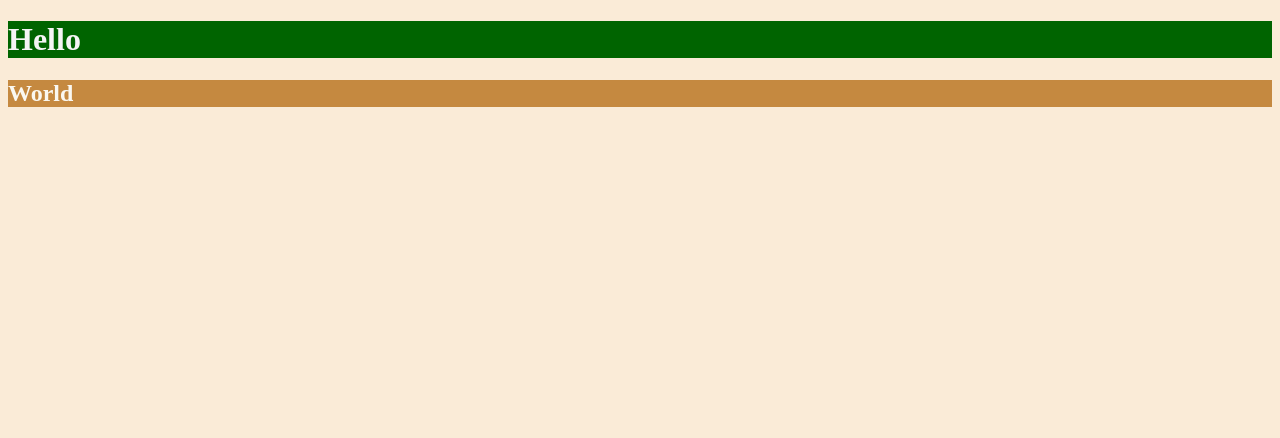
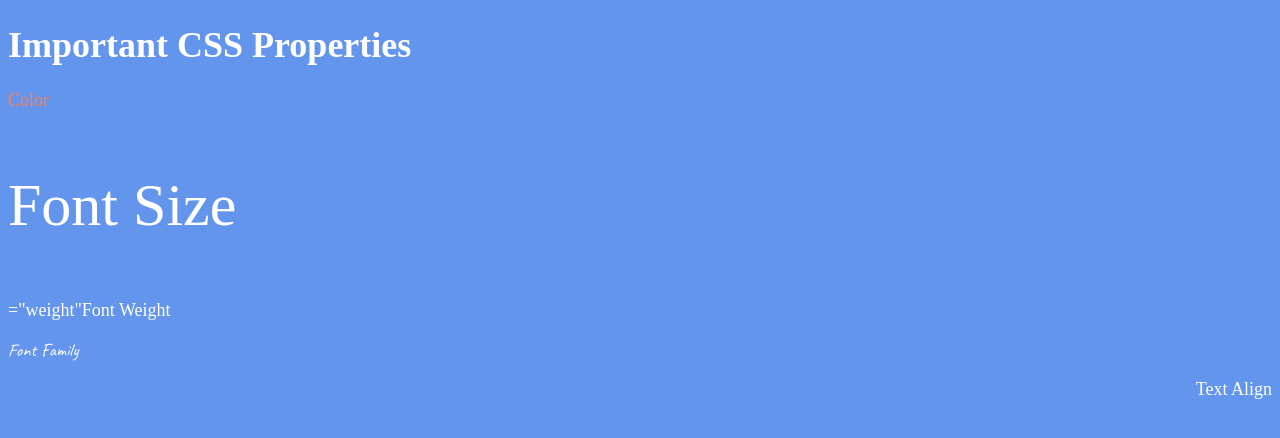
Before and after one commit to alina-bai/31github, a plain HTML site: page index.html in a window 1280 px wide. Drawn offline with Linux system fonts and the light colour scheme.

Commit message:
Add files via upload
Day3/2

```diff
--- a/index.html
+++ b/index.html
@@ -3,32 +3,64 @@
 
 <head>
   <meta charset="UTF-8">
-  <title>Colors</title>
+  <title>CSS Properties</title>
   <style>
-    body {
-      background-color: antiquewhite
-    }
-    h1 {
-      color: whitesmoke;
-      background: darkgreen;
-    }
-    h2{
-      color: #FAF8F1;
-      background-color: #C58940;
+
+  html {
+      font-size: 30px;
     }
 
-  /* Write your CSS code here. */
-    /* 1. Make the background of the webpage "antiquewhite"
-    2. Make the h1 "whitesmoke"
-    3. Make the background of the h1 "darkseagreen"
-    4. Make the h2 #FAF8F1
-    5. Make the background of the h2 "#C58940" */
+  body {
+      background-color: cornflowerblue;
+      color: white;
+      font-size: 18px;
+    }
+
+  #color {
+      color: coral;
+    }
+
+   #size {
+      font-size: 2rem;
+    }
+
+   #weight{
+      font-weight: 900;
+    }
+
+  #family {
+      font-family: 'Caveat', cursive;
+    }
+
+
+  #align{
+      text-align: right;
+    }
+    /* Don't change the CSS above, add Your CSS below */
+
+
   </style>
+  <link rel="preconnect" href="https://fonts.googleapis.com">
+  <link rel="preconnect" href="https://fonts.gstatic.com" crossorigin>
+  <link href="https://fonts.googleapis.com/css2?family=Caveat&family=Indie+Flower&family=Lora:wght@500&display=swap" rel="stylesheet">
 </head>
 
 <body>
-  <h1>Hello</h1>
-  <h2>World</h2>
+  <h1>Important CSS Properties</h1>
+  <p id="color">Color</p>
+  <p id="size">Font Size</p>
+  <p id>="weight"Font Weight</p>
+  <p id="family">Font Family</p>
+  <p id="align">Text Align</p>
+
+  <!-- TODOs
+  +1. Change the color of <p>Color</p> to "coral" color.
+  +2. Change the font size of <p>Font Size</p> to 2X the size of the root font size.
+  +3. Change the font weight of <p>Font Weight</p> to 900.
+  4. Change the font family of <p>Font Family</p> to the Google font Caveat with regular (400) font weight.
+  Link: https://fonts.google.com/specimen/Caveat
+  5. Change the <p>Text Align</p> to right align.
+  6. Change the the root (html element) font size to 30px -->
 </body>
 
 </html>
```
Also changed, not shown: goal.png.
